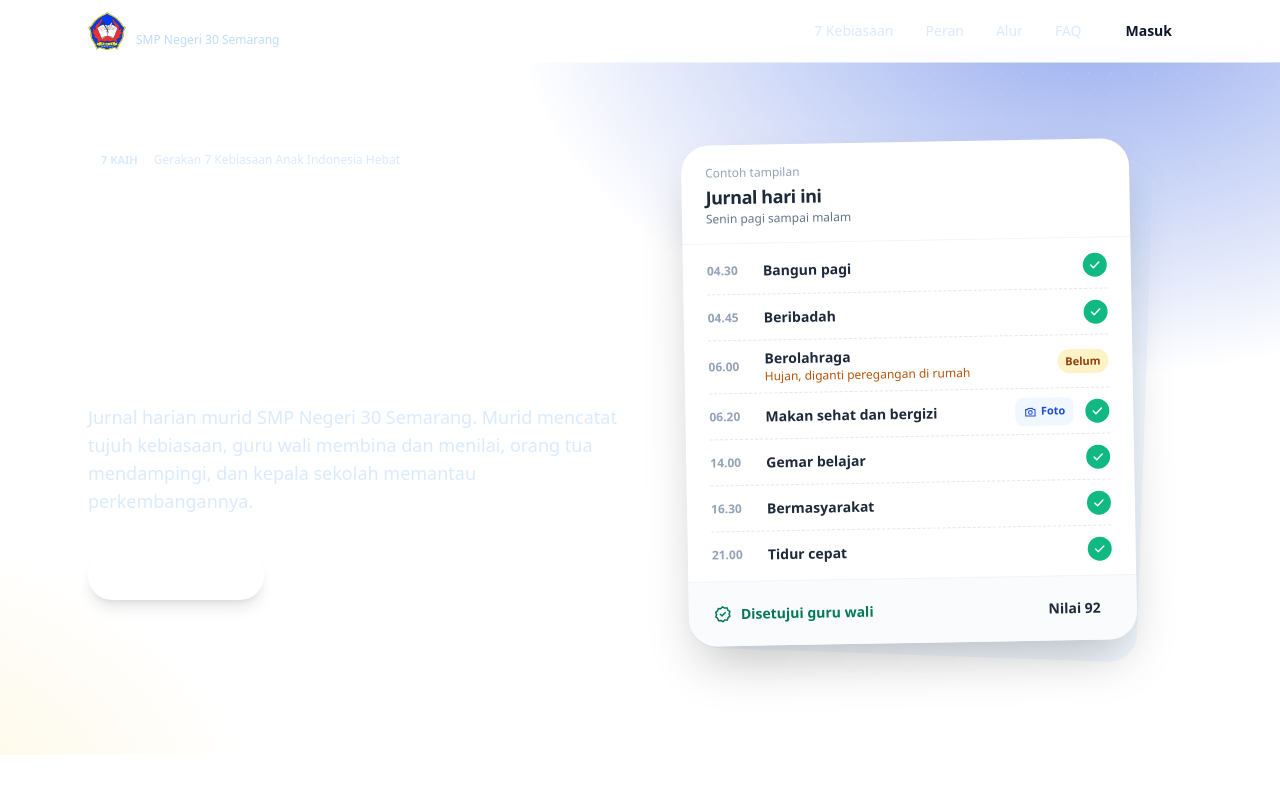
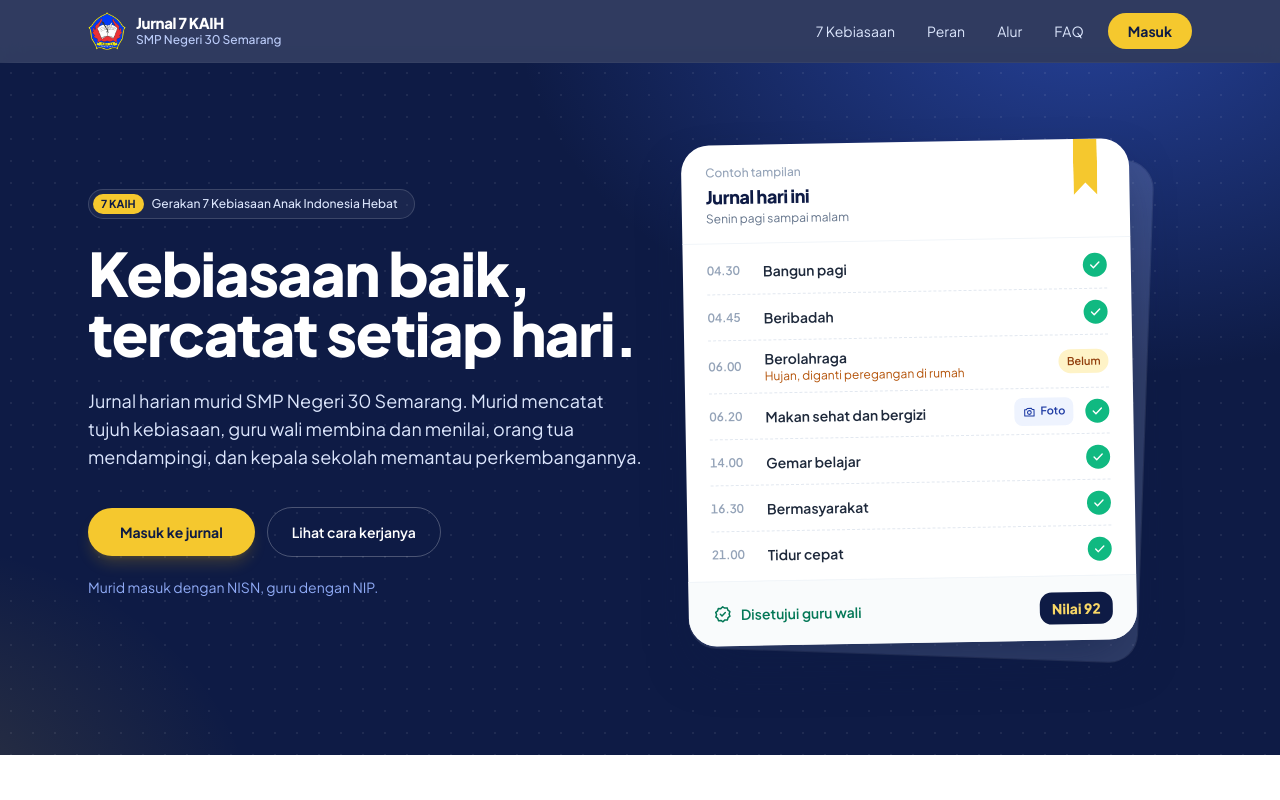
Before and after one commit to Abelian850/sekolah-jurnal-karakter, a Next.js app in the folder apps/web/: page / in a window 1280 px wide. Shown: the top 800 px of the page. Built offline with nearby package versions, Linux system fonts and the light colour scheme.

Commit message:
feat(ui): palet warna logo di tailwind (5/6)

```diff
--- a/apps/web/tailwind.config.ts
+++ b/apps/web/tailwind.config.ts
@@ -1,20 +1,48 @@
 import type { Config } from "tailwindcss";
 
+/**
+ * Palet diambil dari logo SMP Negeri 30 Semarang:
+ * - brand : biru logo (600 = warna utama, 950 = biru tinta untuk latar gelap)
+ * - gold  : kuning bingkai logo (aksen: tombol utama di latar gelap, lencana nilai)
+ * - ember : merah sayap logo (dipakai sangat hemat)
+ */
 const config: Config = {
   darkMode: "class",
   content: ["./app/**/*.{ts,tsx}", "./components/**/*.{ts,tsx}"],
   theme: {
     extend: {
+      fontFamily: {
+        sans: ["var(--font-jakarta)", "ui-sans-serif", "system-ui", "sans-serif"],
+      },
       colors: {
         brand: {
-          50: "#f0f7ff",
-          100: "#dbeafe",
-          200: "#bfdbfe",
-          500: "#3b82f6",
-          600: "#2563eb",
-          700: "#1d4ed8",
-          900: "#1e3a8a",
+          50: "#eef3fe",
+          100: "#dce6fd",
+          200: "#bccdfa",
+          300: "#8faaf5",
+          400: "#5f82ec",
+          500: "#3a62e0",
+          600: "#2449c9",
+          700: "#1d3aa3",
+          800: "#1b3283",
+          900: "#172a66",
+          950: "#0e1b45",
         },
+        gold: {
+          50: "#fef9e7",
+          100: "#fdf0c2",
+          200: "#fbe48f",
+          300: "#f8d766",
+          400: "#f5c82e",
+          500: "#e9b308",
+          600: "#c99306",
+          700: "#a0700a",
+        },
+        ember: {
+          500: "#d9312b",
+          600: "#b8241f",
+        },
+        paper: "#f5f7fc",
       },
       backdropBlur: {
         xs: "2px",
```
